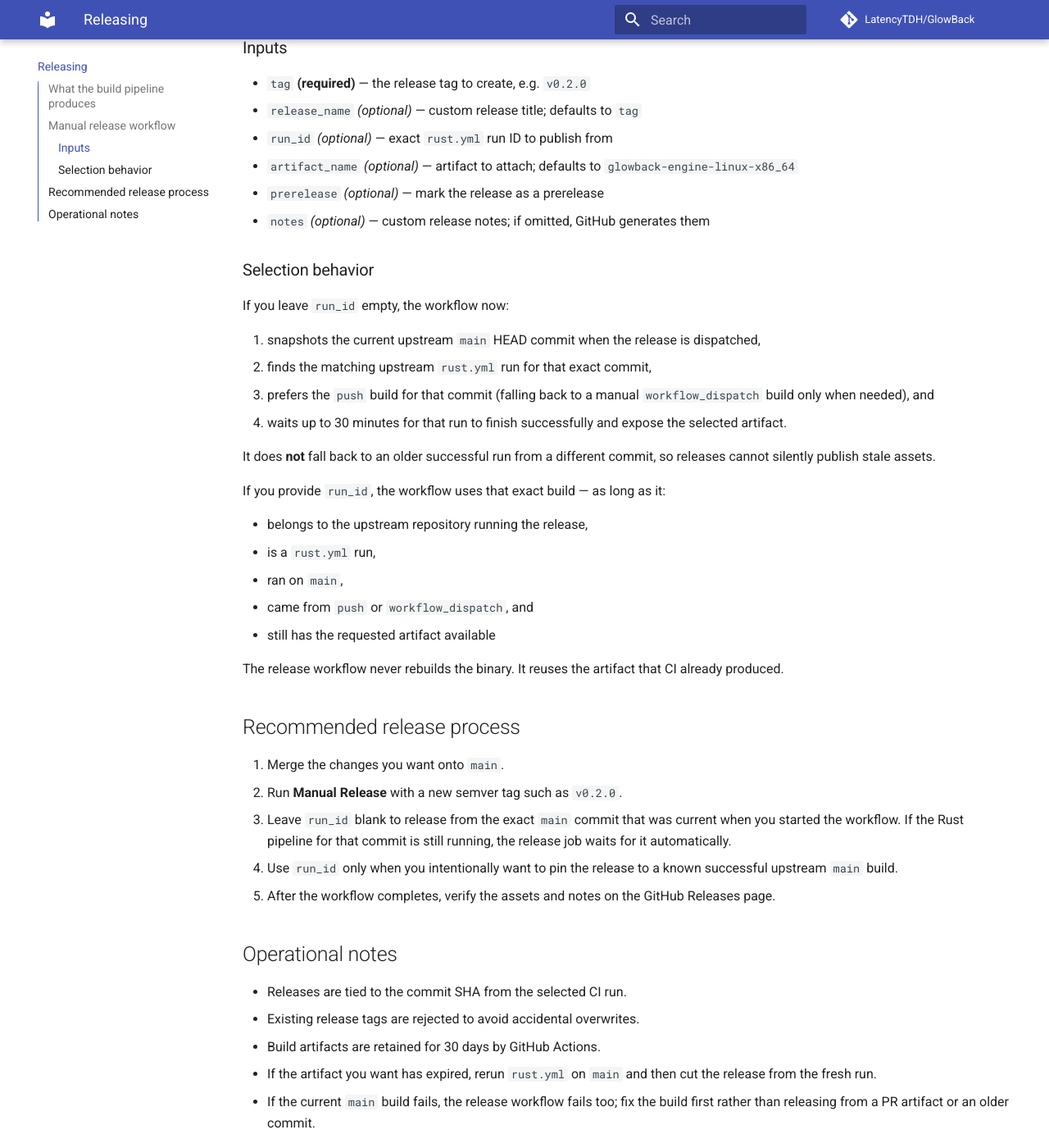
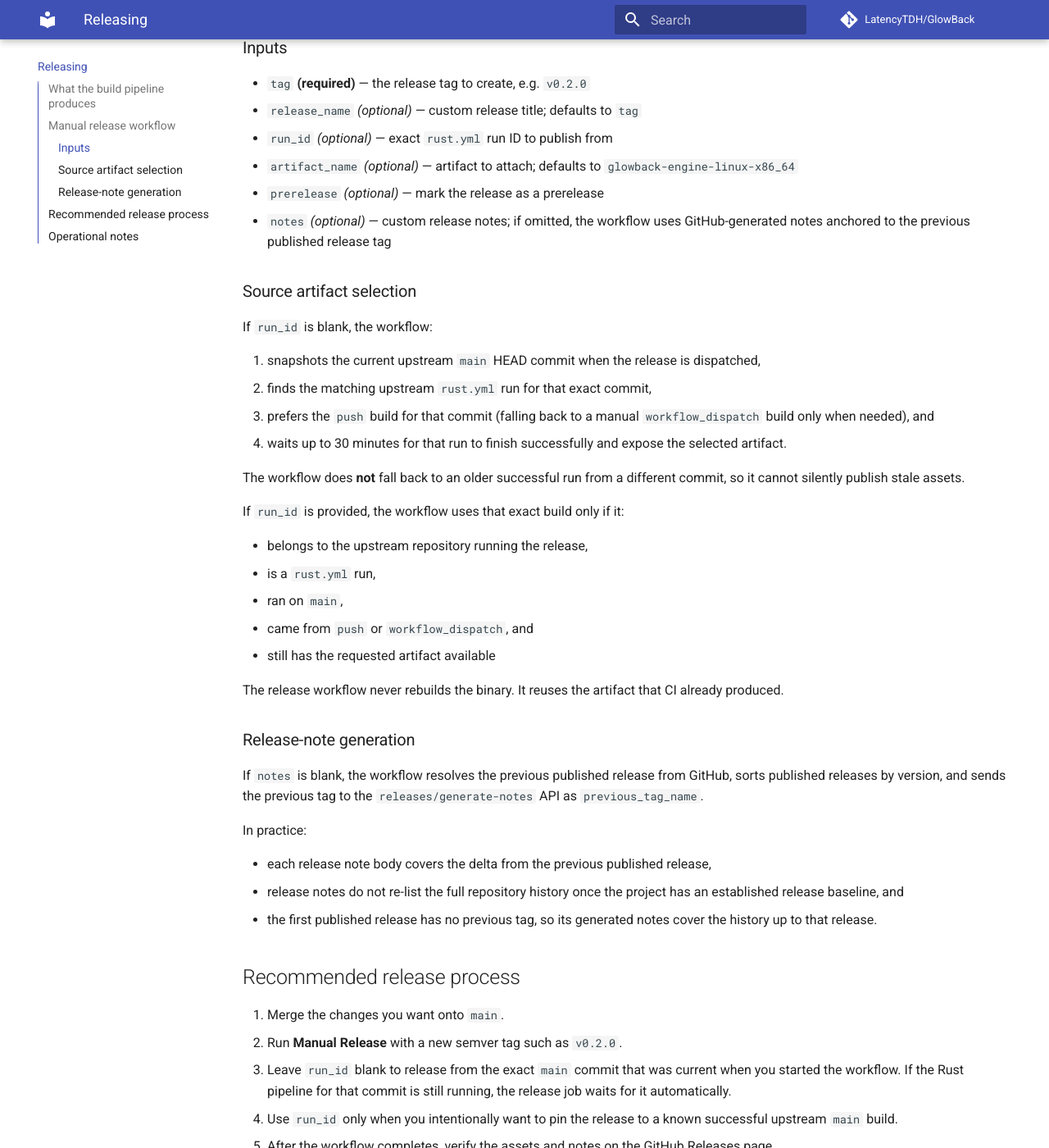
Before and after one commit to LatencyTDH/GlowBack, an MkDocs documentation site: the page built from docs/releasing.md, in a window 1280 px wide and 1400 px high, scrolled down 810 px. Shown: the whole window at 82% size. Built offline with MkDocs 1.6.1 and Material for MkDocs 9.7.7, drawn with Linux system fonts in a browser that asks for light colours; comment, search, counter and statistics services are not loaded.

Commit message:
fix(ci): anchor generated release notes to previous tag (#75)

```diff
--- a/docs/releasing.md
+++ b/docs/releasing.md
@@ -36,11 +36,12 @@ versioned GitHub Release.
 - `artifact_name` *(optional)* — artifact to attach; defaults to
   `glowback-engine-linux-x86_64`
 - `prerelease` *(optional)* — mark the release as a prerelease
-- `notes` *(optional)* — custom release notes; if omitted, GitHub generates them
+- `notes` *(optional)* — custom release notes; if omitted, the workflow uses
+  GitHub-generated notes anchored to the previous published release tag
 
-### Selection behavior
+### Source artifact selection
 
-If you leave `run_id` empty, the workflow now:
+If `run_id` is blank, the workflow:
 
 1. snapshots the current upstream `main` HEAD commit when the release is
    dispatched,
@@ -50,10 +51,10 @@ If you leave `run_id` empty, the workflow now:
 4. waits up to 30 minutes for that run to finish successfully and expose the
    selected artifact.
 
-It does **not** fall back to an older successful run from a different commit, so
-releases cannot silently publish stale assets.
+The workflow does **not** fall back to an older successful run from a different
+commit, so it cannot silently publish stale assets.
 
-If you provide `run_id`, the workflow uses that exact build — as long as it:
+If `run_id` is provided, the workflow uses that exact build only if it:
 
 - belongs to the upstream repository running the release,
 - is a `rust.yml` run,
@@ -63,6 +64,20 @@ If you provide `run_id`, the workflow uses that exact build — as long as it:
 
 The release workflow never rebuilds the binary. It reuses the artifact that CI
 already produced.
+
+### Release-note generation
+
+If `notes` is blank, the workflow resolves the previous published release from
+GitHub, sorts published releases by version, and sends the previous tag to the
+`releases/generate-notes` API as `previous_tag_name`.
+
+In practice:
+
+- each release note body covers the delta from the previous published release,
+- release notes do not re-list the full repository history once the project has
+  an established release baseline, and
+- the first published release has no previous tag, so its generated notes cover
+  the history up to that release.
 
 ## Recommended release process
 
```
Also changed, not shown: 1 other file.
